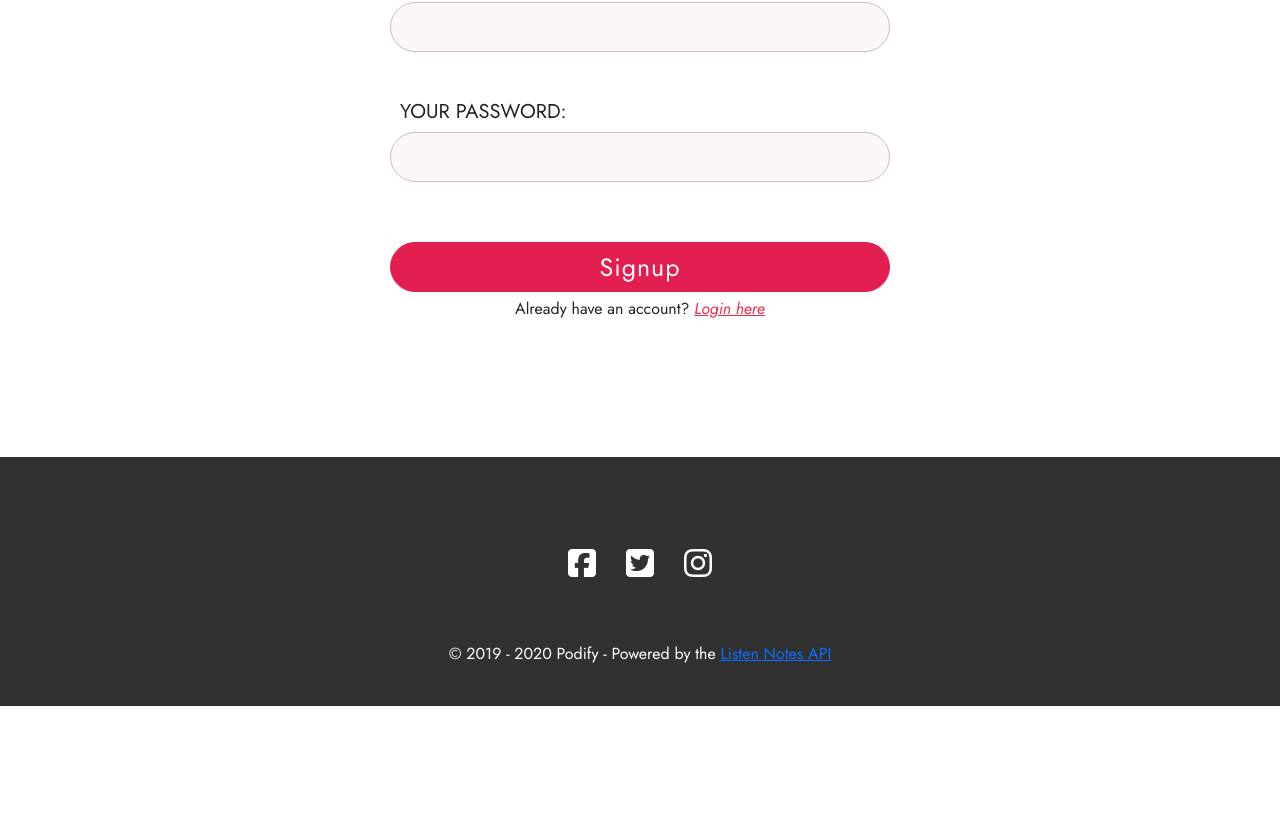
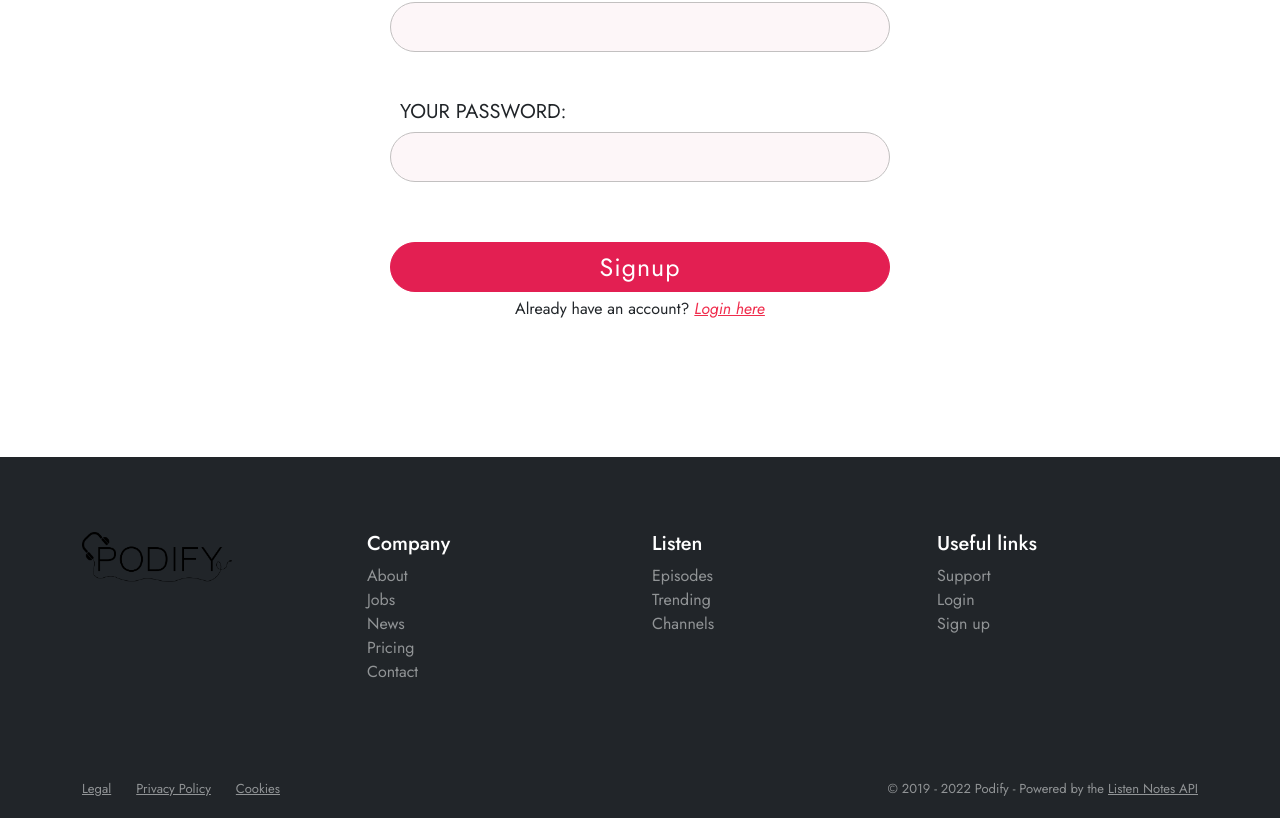
Before and after one commit to Jabser/Podify, a React (Create React App) app: page /signup in a window 1280 px wide. Shown: the part 566-1384 px from the top of the page. Before the commit the page ends 1272 px from the top, so only its background shows below. Built offline with nearby package versions, Linux system fonts and the light colour scheme.

Commit message:
Footer updated

```diff
--- a/src/components/Footer.js
+++ b/src/components/Footer.js
@@ -1,23 +1,53 @@
 import React, { Component } from 'react';
 
+import Logo from '../images/logo.png';
 class Footer extends Component {
   render() {
     return (
       <div className="footer">
         <div className="container">
-          <div className="footer-social">
-            <a href="https://facebook.com">
-              <i className="fab fa-facebook-square fa-2x"></i>
-            </a>
-            <a href="https://twitter.com">
-              <i className="fab fa-twitter-square fa-2x"></i>
-            </a>
-            <a href="https://instagram.com">
-              <i className="fab fa-instagram fa-2x"></i>
-            </a>
+          <div className="footer-main">
+            <div className="row">
+              <div className="col-md-3">
+                <img src={Logo} alt="logo" />
+              </div>
+              <div className="col-md-3">
+                <h5>Company</h5>
+                <ul>
+                  <li><a href="">About</a></li>
+                  <li><a href="">Jobs</a></li>
+                  <li><a href="">News</a></li>
+                  <li><a href="">Pricing</a></li>
+                  <li><a href="">Contact</a></li>
+                </ul>
+              </div>
+              <div className="col-md-3">
+                <h5>Listen</h5>
+                <ul>
+                  <li><a href="">Episodes</a></li>
+                  <li><a href="">Trending</a></li>
+                  <li><a href="">Channels</a></li>
+                </ul>
+              </div>
+              <div className="col-md-3">
+                <h5>Useful links</h5>
+                <ul>
+                  <li><a href="">Support</a></li>
+                  <li><a href="">Login</a></li>
+                  <li><a href="">Sign up</a></li>
+                </ul>
+              </div>
+            </div>
           </div>
           <div className="footer-legal">
-            &copy; 2019 - 2020 Podify - Powered by the <a href="https://www.listennotes.com/" rel="noopener noreferrer" target="_blank">Listen Notes API</a>
+            <div className="privacy-links">
+              <a href="" rel="noopener noreferrer">Legal</a>
+              <a href="" rel="noopener noreferrer">Privacy Policy</a>
+              <a href="" rel="noopener noreferrer">Cookies</a>
+            </div>
+            <div className="podify-legal">
+              &copy; 2019 - 2022 Podify - Powered by the <a href="https://www.listennotes.com/" rel="noopener noreferrer" target="_blank">Listen Notes API</a>
+            </div>
           </div>
         </div>
       </div>
--- a/src/sass/app.scss
+++ b/src/sass/app.scss
@@ -94,27 +94,63 @@
 // ****************************************** //
 /* Footer */
 .footer {
-  background-color: #313131;
+  background-color: #212529;
   color: #fff;
-  padding: 50px 0 20px 0;
-  box-sizing: content-box;
 
-  .footer-social {
-    text-align: center;
-    padding: 40px 0;
+  img {
+    height: 50px;
+  }
 
-    .fab {
-      margin: 0 15px;
-      color: #fff;
-      transition: .2s;
+  .footer-main {
+    padding: 75px 0;
 
-      &:hover {
-        color: #ccc;
+    h4 {
+
+    }
+
+    ul {
+      list-style: none;
+      padding: 0;
+      margin: 0;
+      color: #919496;
+
+      a {
+        color: #919496;
+        text-decoration: none;
+        transition: .3s;
+
+        &:hover {
+          color: #fff;
+        }
       }
     }
   }
+
   .footer-legal {
-    text-align: center;
     padding: 20px 0;
+    font-size: 13px;
+    color: #919496;
+    display: flex;
+    justify-content: space-between;
+
+    .privacy-links {
+      text-align: left;
+
+      a {
+        margin-right: 25px;
+      }
+    }
+
+    a {
+      color: #919496;
+      transition: .3s;
+
+      &:hover {
+        color: #fff;
+      }
+    }
+    .podify-legal {
+      text-align: right;
+    }
   }
 }
```
